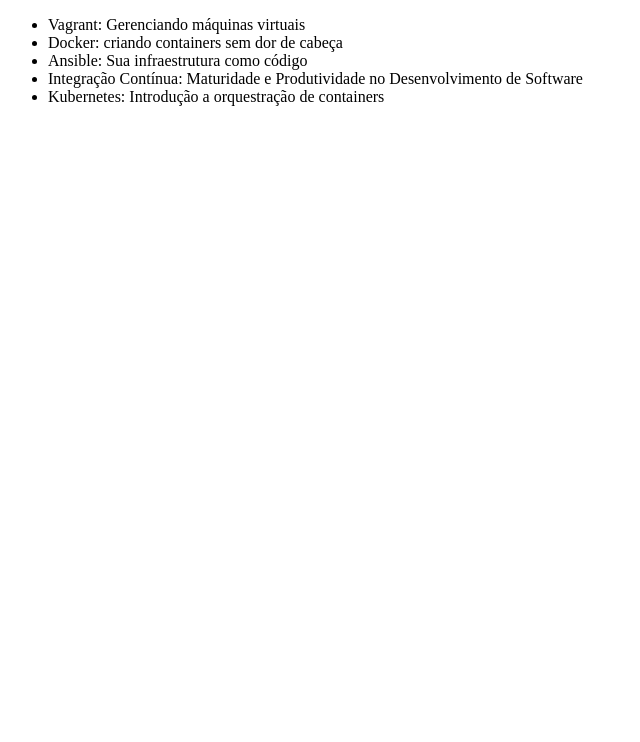
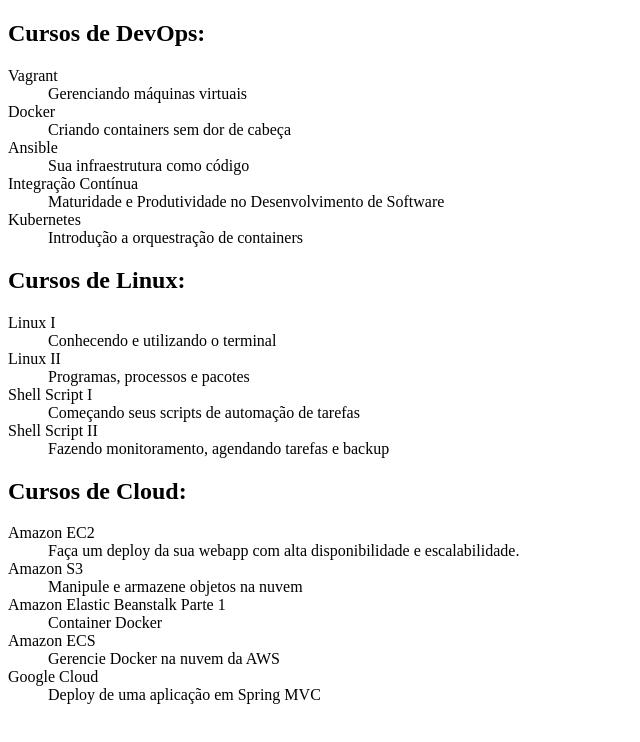
Before and after one commit to Bruhenrike/curso-alura-git, a plain HTML site: page index.html in a window 1280 px wide. Shown: the whole page, without its empty margins (0-640 px from the left). Drawn offline with Linux system fonts and the light colour scheme.

```diff
--- a/index.html
+++ b/index.html
@@ -2,15 +2,59 @@
 <html lang="pt-BR">
 <head>
     <meta charset="UTF-8">
-    <title>Lista de Cursos de DevOps da Alura</title>
+    <title>Lista de Cursos</title>
 </head>
 <body>
-    <ul>
-        <li>Vagrant: Gerenciando máquinas virtuais</li>
-        <li>Docker: criando containers sem dor de cabeça</li>
-        <li>Ansible: Sua infraestrutura como código</li>
-        <li>Integração Contínua: Maturidade e Produtividade no Desenvolvimento de Software</li>
-        <li>Kubernetes: Introdução a orquestração de containers</li>
-    </ul>
+    <h2>Cursos de DevOps:</h2>
+
+    <dl>
+        <dt>Vagrant</dt>
+        <dd>Gerenciando máquinas virtuais</dd>
+
+        <dt>Docker</dt>
+        <dd>Criando containers sem dor de cabeça</dd>
+
+        <dt>Ansible</dt>
+        <dd>Sua infraestrutura como código</dd>
+
+        <dt>Integração Contínua</dt>
+        <dd>Maturidade e Produtividade no Desenvolvimento de Software</dd>
+
+        <dt>Kubernetes</dt>
+        <dd>Introdução a orquestração de containers</dd>
+    </dl>
+
+    <h2>Cursos de Linux:</h2>
+    <dl>
+        <dt>Linux I</dt>
+        <dd>Conhecendo e utilizando o terminal</dd>
+
+        <dt>Linux II</dt>
+        <dd>Programas, processos e pacotes</dd>
+
+        <dt>Shell Script I</dt>
+        <dd>Começando seus scripts de automação de tarefas</dd>
+
+        <dt>Shell Script II</dt>
+        <dd>Fazendo monitoramento, agendando tarefas e backup</dd>
+    </dl>
+
+    <h2>Cursos de Cloud:</h2>
+    <dl>
+        <dt>Amazon EC2</dt>
+        <dd>Faça um deploy da sua webapp com alta disponibilidade e escalabilidade.</dd>
+
+        <dt>Amazon S3</dt>
+        <dd>Manipule e armazene objetos na nuvem</dd>
+
+        <dt>Amazon Elastic Beanstalk Parte 1</dt>
+        <dd>Container Docker</dd>
+
+        <dt>Amazon ECS</dt>
+        <dd>Gerencie Docker na nuvem da AWS</dd>
+
+        <dt>Google Cloud</dt>
+        <dd>Deploy de uma aplicação em Spring MVC</dd>
+    </dl>
 </body>
 </html>
```
